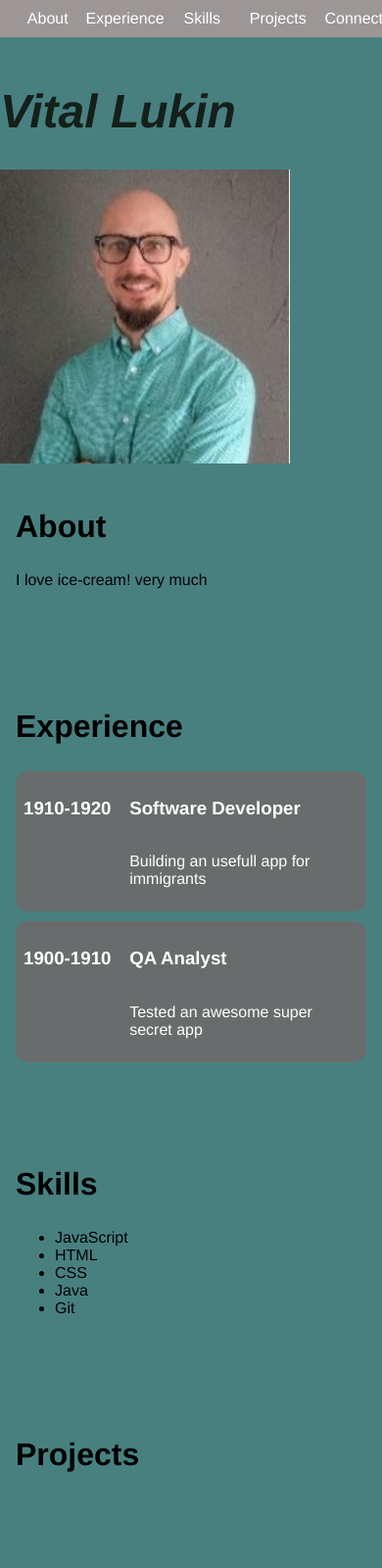
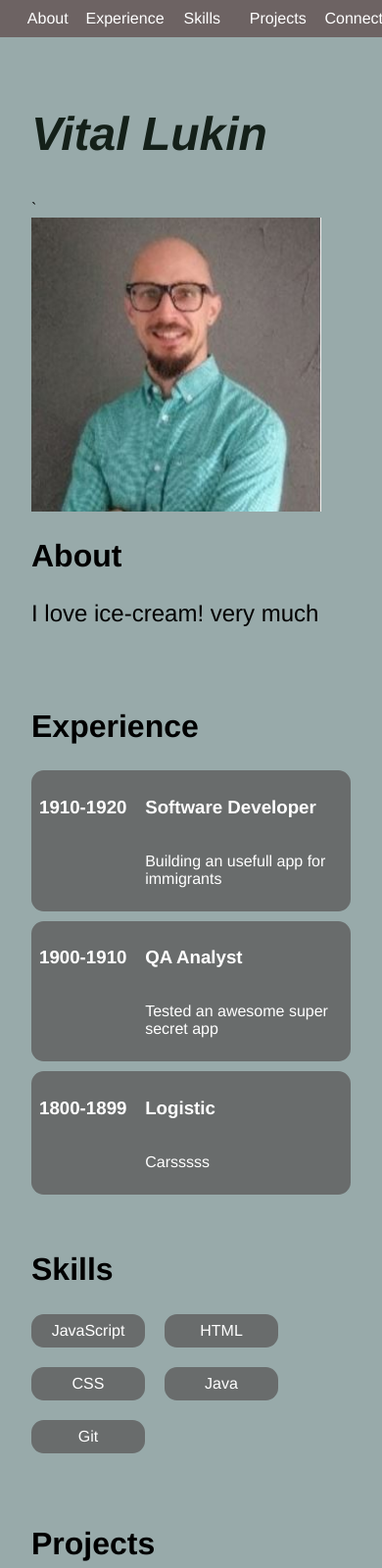
Before and after one commit to Lukinskai/vital-lukin-haumea, a plain HTML site: page index.html in a window 390 px wide. Shown: the top 1600 px of the page at 98% size. Drawn offline with Linux system fonts and the light colour scheme; no server answers.

Commit message:
updated layout

```diff
--- a/css/index.css
+++ b/css/index.css
@@ -2,13 +2,13 @@
 body {
   font-family: 'Franklin Gothic Medium', sans-serif;
   height: 100vh;
-  background-color: rgba(71, 128, 128, 0.994);
+  background-color: rgba(152, 170, 170, 0.994);
   margin: 0;
   padding: 0;
 }
 /* Navigation */
 #navigation {
-  background-color: #9c9696;
+  background-color: #6d6363;
   color: #fff;
   text-align: center;
   padding: 10px;
@@ -44,10 +44,16 @@ body {
   color: #142019;
 }
 
+img {
+  height: 300px;
+  width: 296px;
+  margin-right: 40px;
+}
+
 /* Sections */
 section {
-  padding: 1rem;
-  margin-bottom: 3rem;
+  padding: 1rem 2rem;
+  margin-bottom: 2,5rem;
 }
 h2 {
     font-weight: bold;
@@ -58,17 +64,18 @@ a {
 }
 
 /* About Section */
-#about {
-    text-align: center;
+
+#About .about-container {
+  display: flex;
+  padding: 0;
 }
-#about h2 {
-    color: rgb(7, 201, 245);
-    font-size: 2rem;
-    font-weight: 950;
+
+#About p {
+  font-size: 24px;
 }
 
 /* Experience Section */
-#experience ul li {
+#Experience ul li {
     list-style: none;
     display: inline-block;
     margin: 0.5em;
@@ -101,6 +108,26 @@ a {
   margin-right: 1em;
   min-width: fit-content;
 }
+#skills ul {
+list-style: none;
+display: flex;
+gap: 20px;
+padding: 0;
+flex-wrap: wrap;
+
+}
+
+#skills ul li {
+  background-color:rgb(105, 108, 108);
+  color: white;
+  border-radius: 0.8em;
+  padding: 0.5em;
+  /*height: 25px;*/
+  width: 100px;
+  text-align: center;
+}
+
+
 /* Connect Section */
 #connect {
   display: flex;
@@ -125,6 +152,11 @@ height: auto;
   flex-direction: column;
 }
 
+
+footer {
+text-align: center;
+padding: 15px 0;
+}
 
 
 /* Media Queries */
@@ -155,8 +187,44 @@ height: auto;
     width: 100%;
   }
 
+  img {
+    height: 300px;
+    width: 296px;
+
+  }
+  #About .about-container {
+    display: flex;
+    flex-direction: column;
+  }
 }
 
+
+@media screen and (max-width: 360px) {
+
+  img {
+    width: 100%;
+
+  }
+
+
+  #navigation ul {
+    list-style-type: none;
+    margin: 0;
+    padding: 0;
+    display: flex;
+    justify-content: space-between;
+  }
+
+  #navigation ul li {
+    /*flex: 1;*/
+    text-align: center;
+  }
+
+  #navigation ul li a {
+    color: #fff;
+    text-decoration: none;
+  }
+}
 
 @media screen and (min-width: 1024px) {
 
--- a/index.html
+++ b/index.html
@@ -1,9 +1,11 @@
+
 <!DOCTYPE html>
 <html>
   <head>
     <title>My SuperMega Page</title>
     <meta name="description" content="Super Page" />
     <link rel="stylesheet" href="./css/index.css" />
+    <meta name="viewport" content="width=device-width, initial-scale=1.0">
   </head>
   <body>
     <nav id="navigation">
@@ -16,11 +18,16 @@
       </ul>
     </nav>
 
-    <h1 id="name">Vital Lukin</h1>
-    <img src="./images/Ya.jpg" alt="VitalLukin" height="300" width="296" />
+
     <section id="About">
+      <h1 id="name">Vital Lukin</h1>
+      <div class="about-container">`
+    <img src="./images/Ya.jpg" alt="VitalLukin"/>
+    <div >
       <h2>About</h2>
       <p>I love ice-cream! very much</p>
+    </div>
+    </div>
     </section>
 
     <section id="Experience" class="Experience">
@@ -40,6 +47,13 @@
           <div class="one-experience">
             <h3 class="one-exp-heading">QA Analyst</h3>
             <p class="exp-description">Tested an awesome super secret app</p>
+          </div>
+        </div>
+        <div class="grid-item">
+          <h3 class="date">1800-1899</h3>
+          <div class="one-experience">
+            <h3 class="one-exp-heading">Logistic</h3>
+            <p class="exp-description">Carsssss</p>
           </div>
         </div>
       </div>
```
